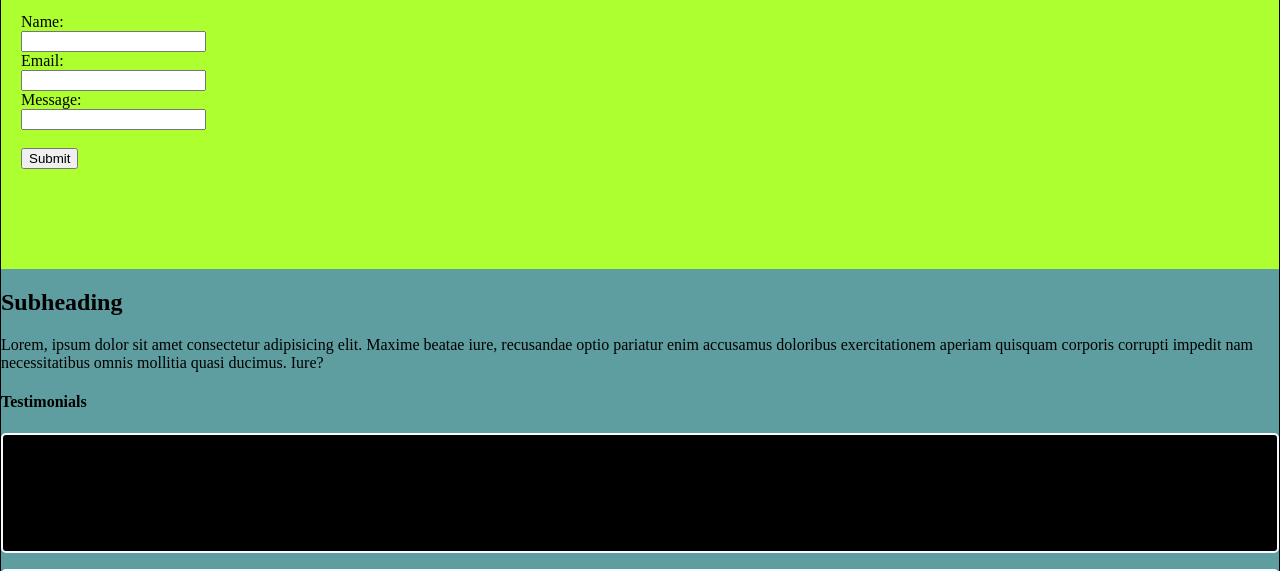
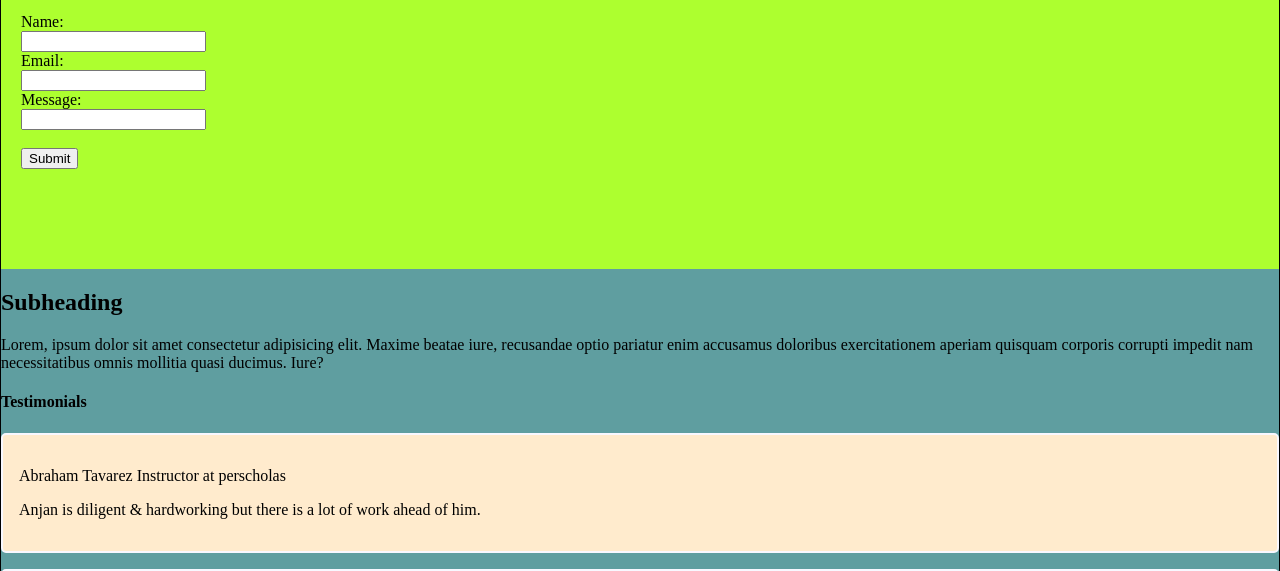
Before and after one commit to AnjanSripathi/landing-page-template, a plain HTML site: page index.html in a window 1280 px wide. Shown: the part 229-800 px from the top of the page. Drawn offline with Linux system fonts and the light colour scheme.

Commit message:
Final commit

```diff
--- a/styles.css
+++ b/styles.css
@@ -23,7 +23,7 @@ ul li{
 }
 .container {
   border: 2px solid ghostwhite;
-  background-color: black;
+  background-color: blanchedalmond;
   border-radius: 5px;
   padding: 16px;
   margin: 16px 0;
```
